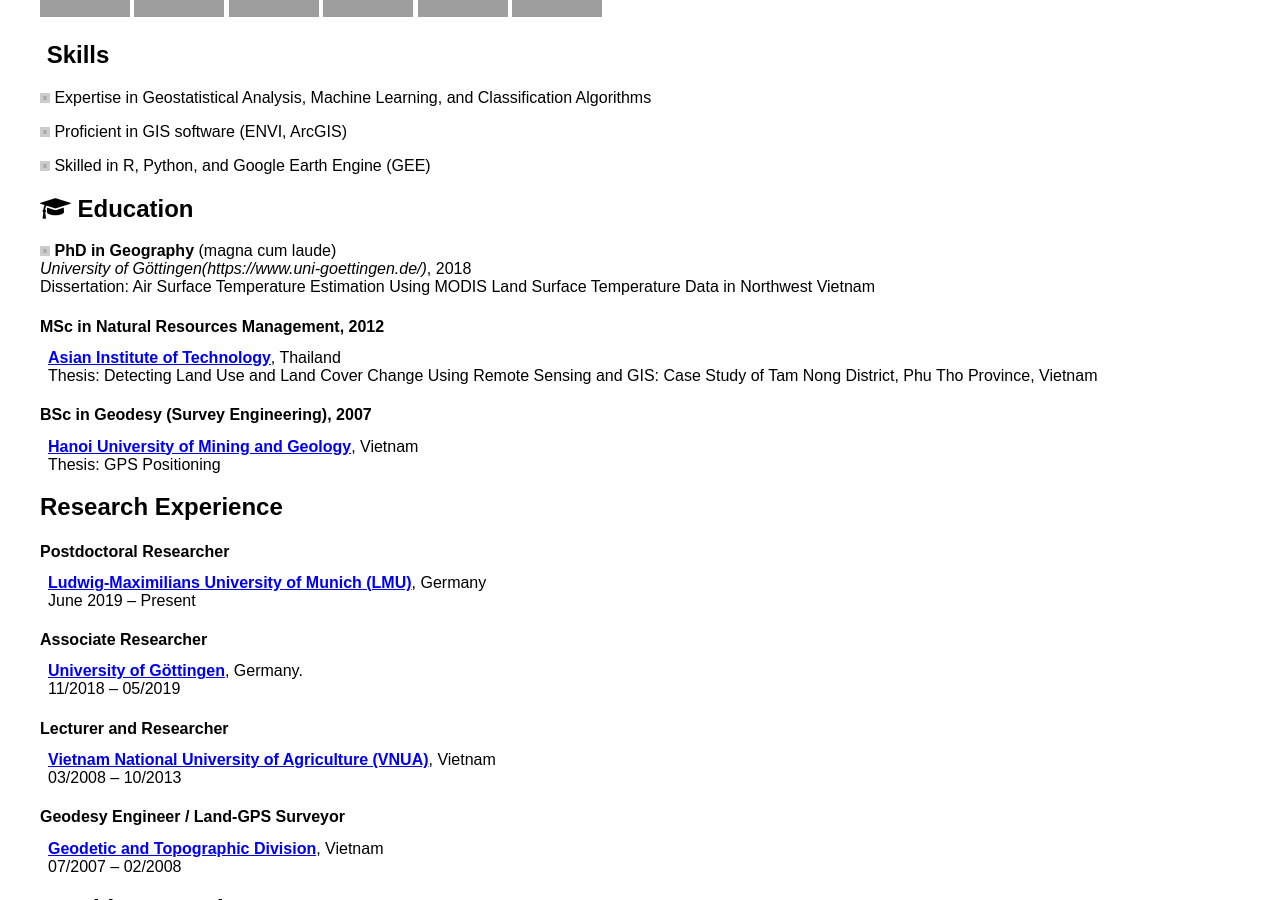
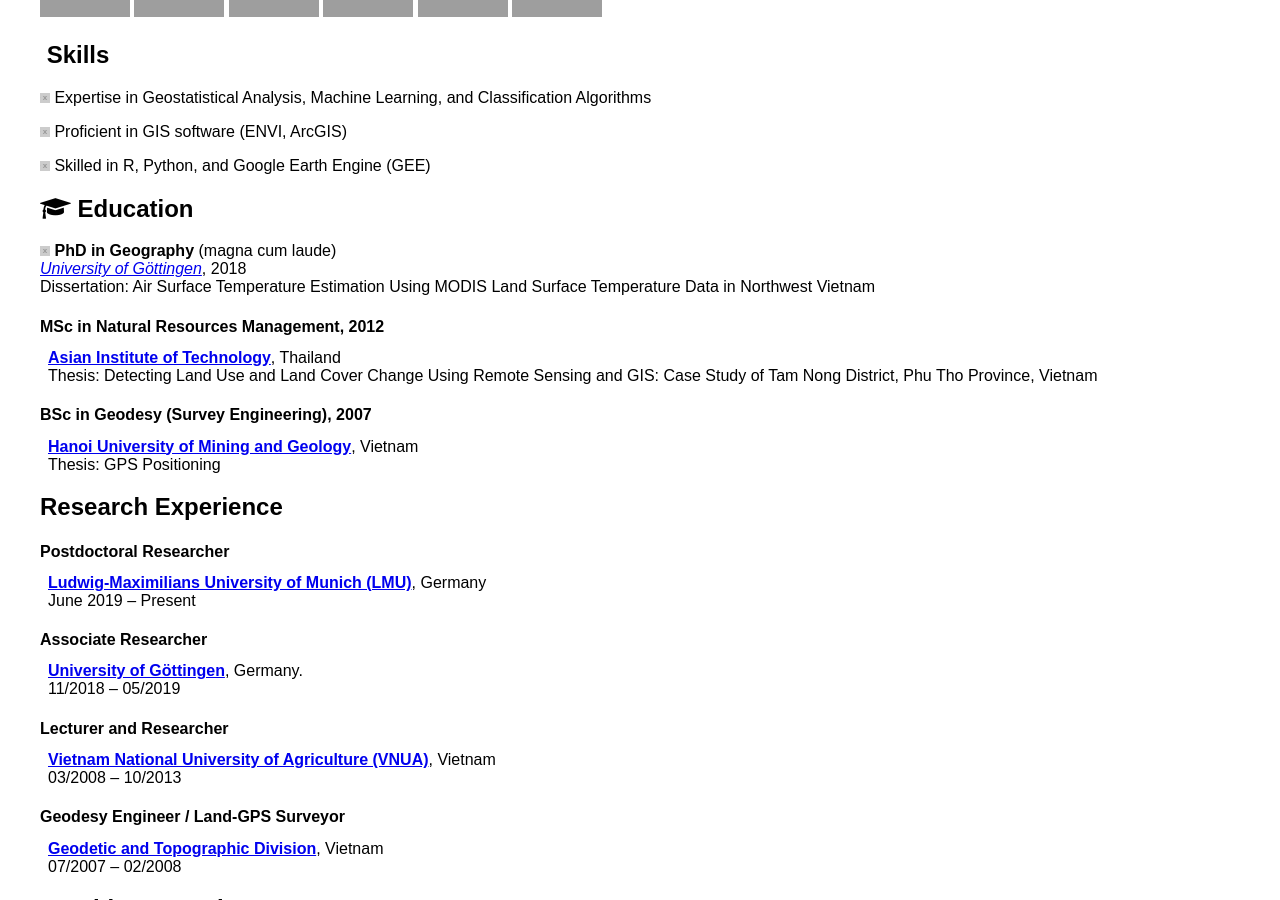
Before and after one commit to thanhnoiphan/thanhnoiphan.github.io, a Jekyll site: the page built from cv.md, in a window 1280 px wide and 900 px high, scrolled down 305 px, cut to the strip 0-900 px from the top of the window. Built offline with Jekyll 4.4.1, drawn with Linux system fonts in a browser that asks for light colours; nearby versions of some CDN libraries; a script that is not in the unit is left out; grey boxes are pictures that could not be loaded.

Commit message:
Update cv.md

```diff
--- a/cv.md
+++ b/cv.md
@@ -29,7 +29,7 @@
 ## <i class="fa fa-graduation-cap"></i> Education
 
 ![#00CCBB](https://placehold.co/10x10/00CCBB/00CCBB.png) **PhD in Geography** (magna cum laude) <br>
-*University of Göttingen(https://www.uni-goettingen.de/)*, 2018 <br>
+*[University of Göttingen](https://www.uni-goettingen.de/)*, 2018 <br>
 Dissertation: Air Surface Temperature Estimation Using MODIS Land Surface Temperature Data in Northwest Vietnam
 
 #### MSc in Natural Resources Management, 2012
```
